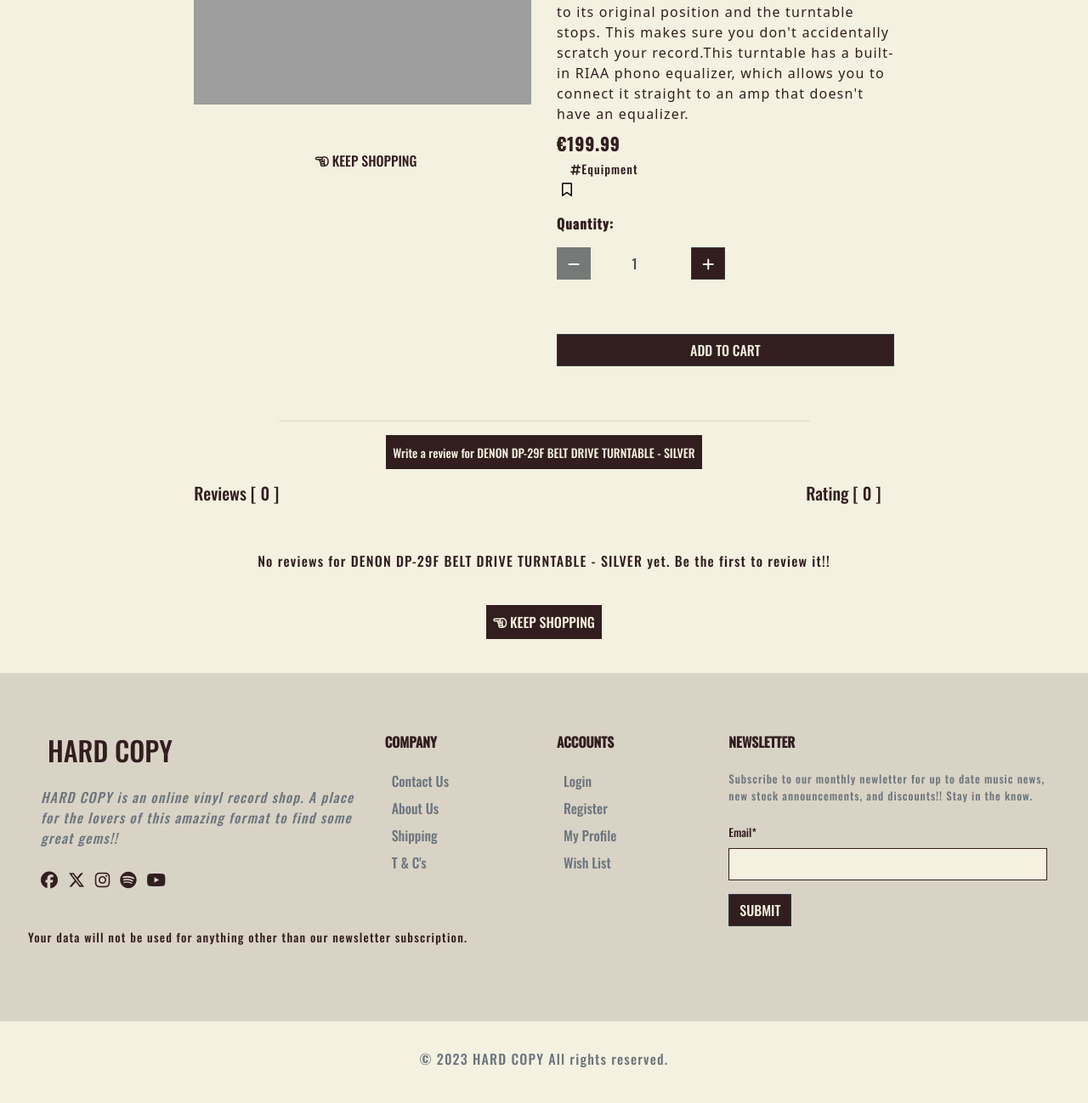
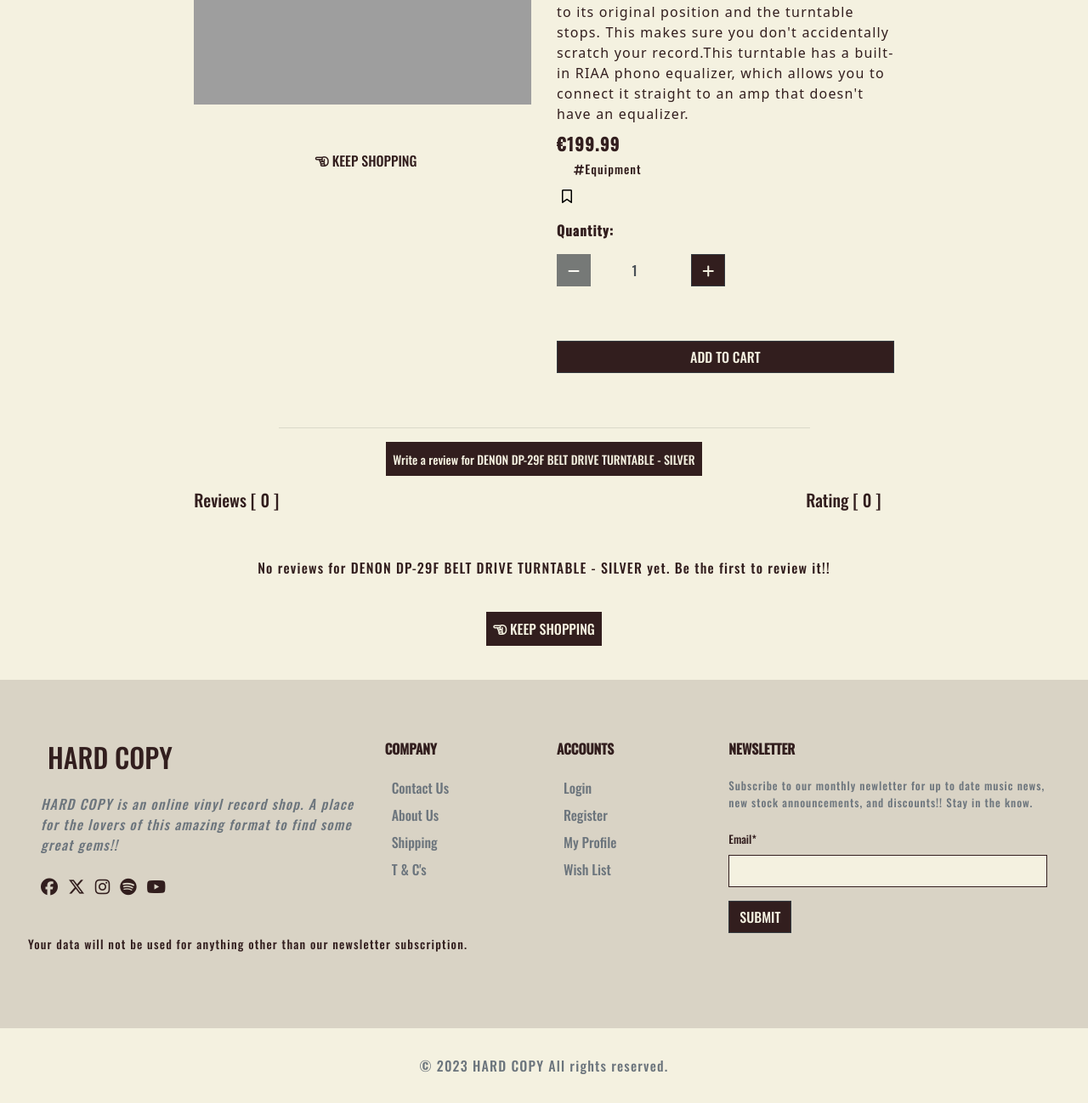
Before and after one commit to dylankane/hardcopy, a Django app: page /17/ in a window 1280 px wide. Shown: the part 381-1679 px from the top of the page at 85% size. Before the commit the page ends 1637 px from the top, so only its background shows below. Run offline with Django 3.2, Linux system fonts and the light colour scheme; data comes from the database, SQL or seed files in the repository; data that the repository does not hold is empty; some libraries are stand-ins or nearby versions; grey boxes are pictures that could not be loaded.

Commit message:
Refine spacing issues in product card

```diff
--- a/shop/templates/shop/product_detail.html
+++ b/shop/templates/shop/product_detail.html
@@ -41,14 +41,14 @@
                     <p class="mb-2" id="product-detail-description">{{ product.description }}</p>
                     <p class="lead mb-0 font-weight-bold">€{{ product.price }}</p>
 
-                    <p class="small mt-1 mb-0 tags">
+                    <p class="small mt-1 mb-2 tags">
                 {% if product.category %}
-                    <a class="mx-3" href="{% url 'shop' %}?category={{ product.category.name }}">
+                    <a class="mx-3 p-1" href="{% url 'shop' %}?category={{ product.category.name }}">
                         <i class="fa-solid fa-hashtag"></i>{{ product.category.friendly_name }}
                     </a>
                 {% endif %}
                 {% if product.genre %}
-                    <a class="mx-3" href="{% url 'shop' %}?genre={{ product.genre.name }}">
+                    <a class="mx-3 p-1" href="{% url 'shop' %}?genre={{ product.genre.name }}">
                         <i class="fa-solid fa-hashtag"></i>{{ product.genre.friendly_name }}
                     </a>
                 {% endif %}
```
